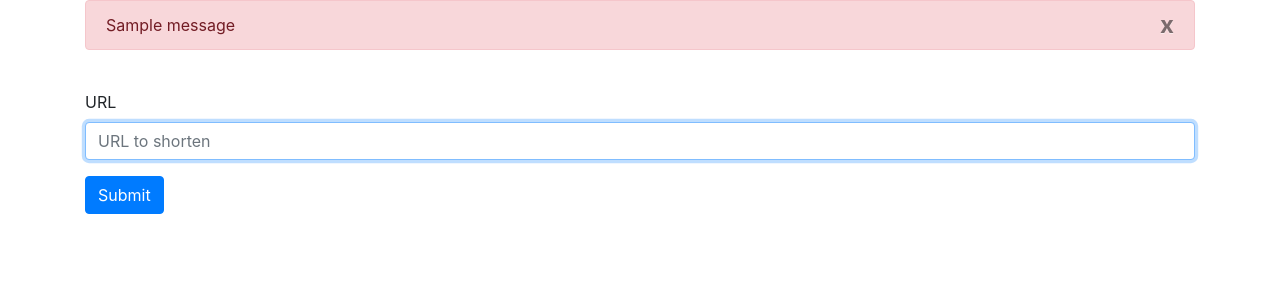
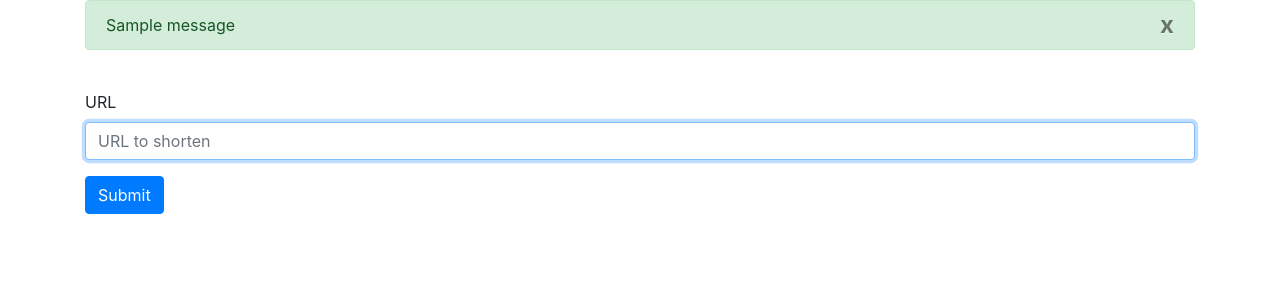
Before and after one commit to CobblePot59/shrink, a Flask app: page / in a window 1280 px wide. Shown: the part 80-380 px from the top of the page. Run offline with Flask 2, Linux system fonts and the light colour scheme; tables that the repository leaves empty hold one stand-in row (values such as "Sample post"); one stand-in notice (Sample message) is shown.

Commit message:
Update base.html

```diff
--- a/volumes/app/templates/base.html
+++ b/volumes/app/templates/base.html
@@ -23,8 +23,8 @@
         </div>
     </nav>
     <div class="container">
-        {% for message in get_flashed_messages() %}
-          <div class="alert alert-danger alert-dismissable" role="alert">
+        {% for category, message in get_flashed_messages(with_categories=true) %}
+           <div class="alert alert-{{ category }} alert-dismissable" role="alert">
             <button type="button" class="close" data-dismiss="alert" aria-label="close">
               <span aria-hidden="true">x</span>
             </button>
```
